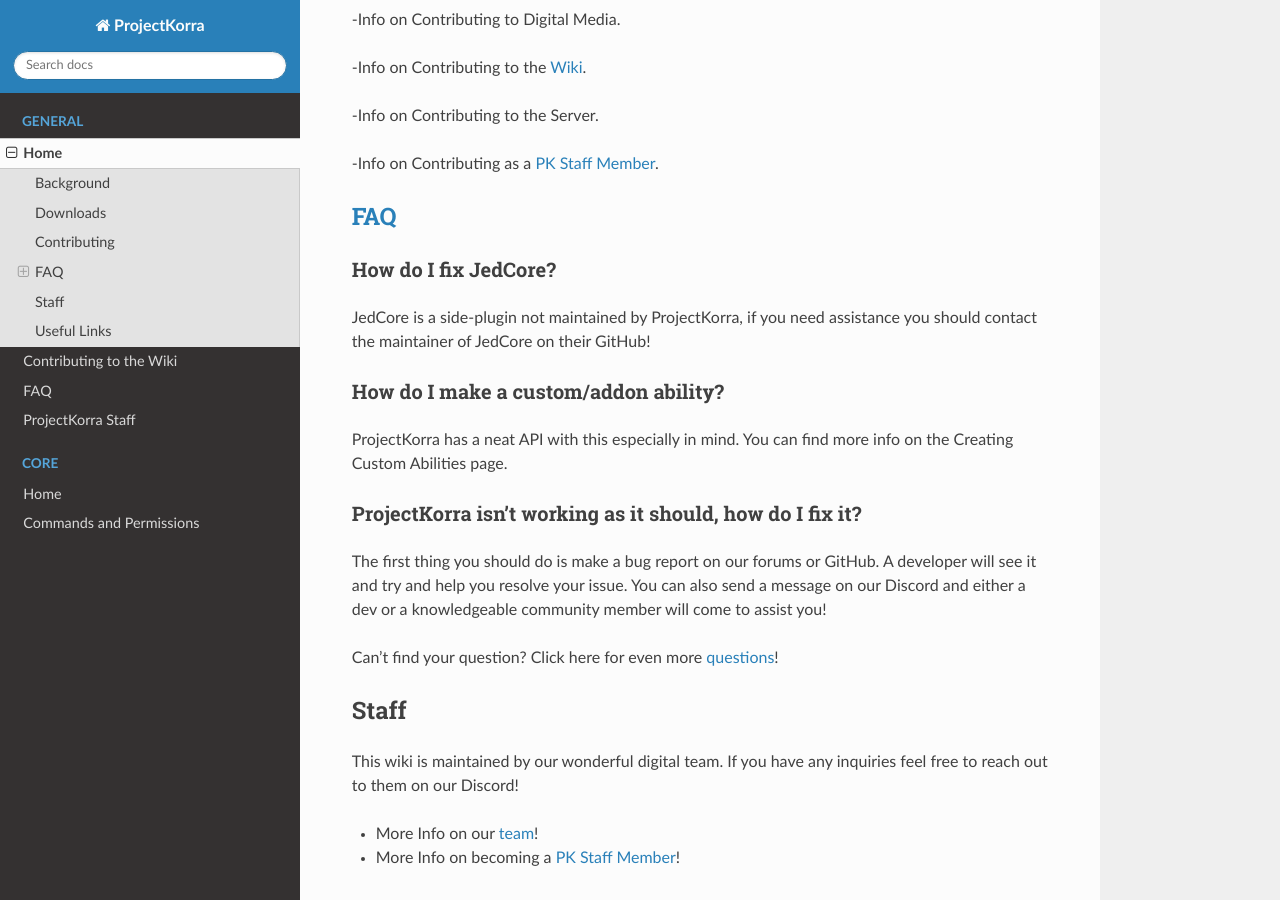
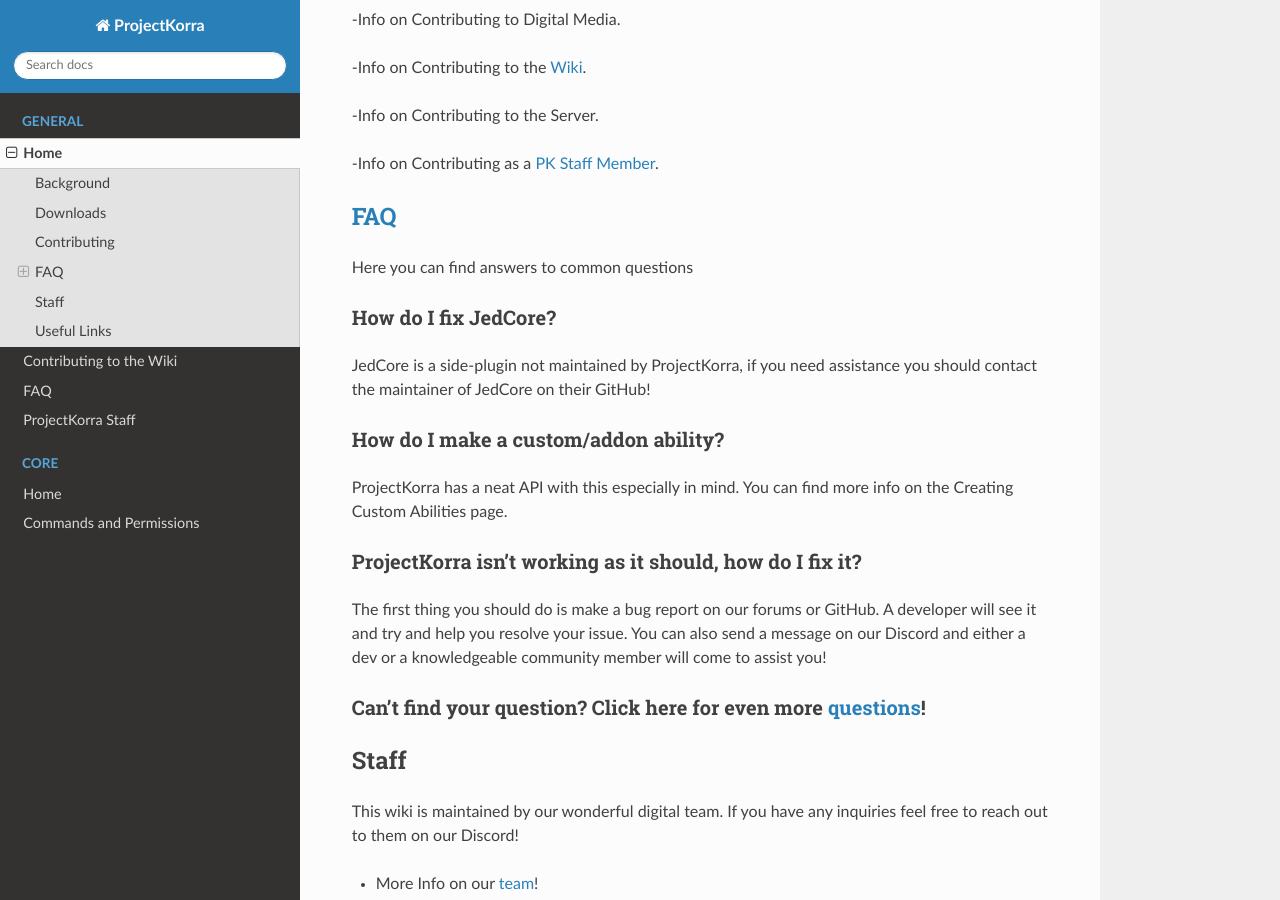
Before and after one commit to ProjectKorra/ProjectKorraWiki, a Sphinx documentation site: the page built from source/general/index.rst, in a window 1280 px wide and 900 px high, scrolled down 997 px. Built offline with Sphinx 7.4.7 and the Read the Docs theme 2.0.0, drawn with Linux system fonts in a browser that asks for light colours.

Commit message:
Update index.rst

```diff
--- a/source/general/index.rst
+++ b/source/general/index.rst
@@ -41,6 +41,7 @@
 
 :ref:`FAQ <faq>`
 ==================
+Here you can find answers to common questions
 
 -----------------------
 How do I fix JedCore?
@@ -57,7 +58,9 @@
 -----------------------------------------------------------
 The first thing you should do is make a bug report on our forums or GitHub. A developer will see it and try and help you resolve your issue. You can also send a message on our Discord and either a dev or a knowledgeable community member will come to assist you!
 
+----------------------------------------------------------------------------
 Can't find your question? Click here for even more :ref:`questions <faq>`!
+----------------------------------------------------------------------------
 
 Staff
 =======
```
